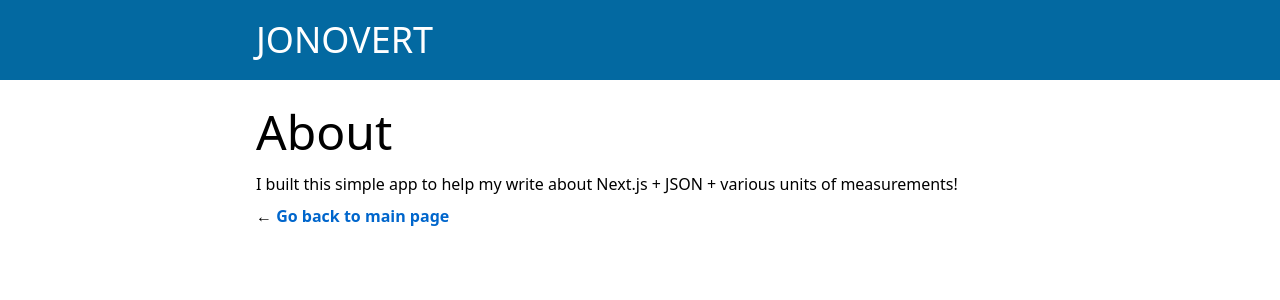
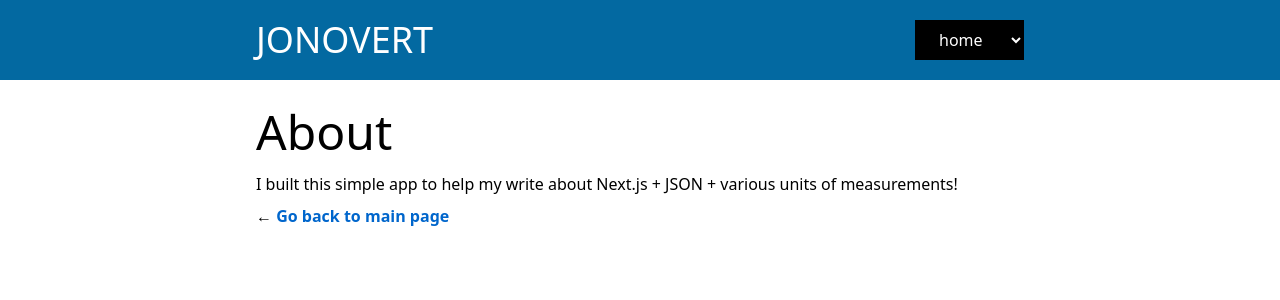
Before and after one commit to joncoded/jonovert, a Next.js app: page /about in a window 1280 px wide. Shown: the top 300 px of the page. Built offline with nearby package versions, Linux system fonts and the light colour scheme.

Commit message:
adding header select-menu

```diff
--- a/components/head.tsx
+++ b/components/head.tsx
@@ -1,11 +1,31 @@
+'use client'
+
 import Link from "next/link"
+import { useRouter } from "next/navigation"
 
 export default function Head() {
+
+  const router = useRouter()
+
+  const handleMenuChange = (e: any) => {
+    e.preventDefault()
+    router.push(e.target.value)
+  }
+
   return (
-    <div className="bg-sky-700 text-white w-full sticky top-0 z-40 p-5">
-      <div className="max-w-screen-md mx-auto">
-        <h1 className="text-4xl"><Link href="/">JONOVERT</Link></h1>
+    <header className="head-wrap bg-sky-700 text-white w-full sticky top-0 z-40 p-5">
+      <div className="head-prop max-w-screen-md mx-auto flex justify-between items-center">
+        <h1 className="head-ding text-4xl">
+          <Link href="/">JONOVERT</Link>
+        </h1>
+        <select className="head-menu bg-black text-white py-2 px-5" onChange={handleMenuChange}>
+          <option value="/">home</option>
+          <option value="/about">about</option>
+          <option value="/length">length</option>
+          <option value="/mass">mass</option>
+          <option value="/time">time</option>
+        </select>
       </div>
-    </div>
+    </header>
   )
 }
```
